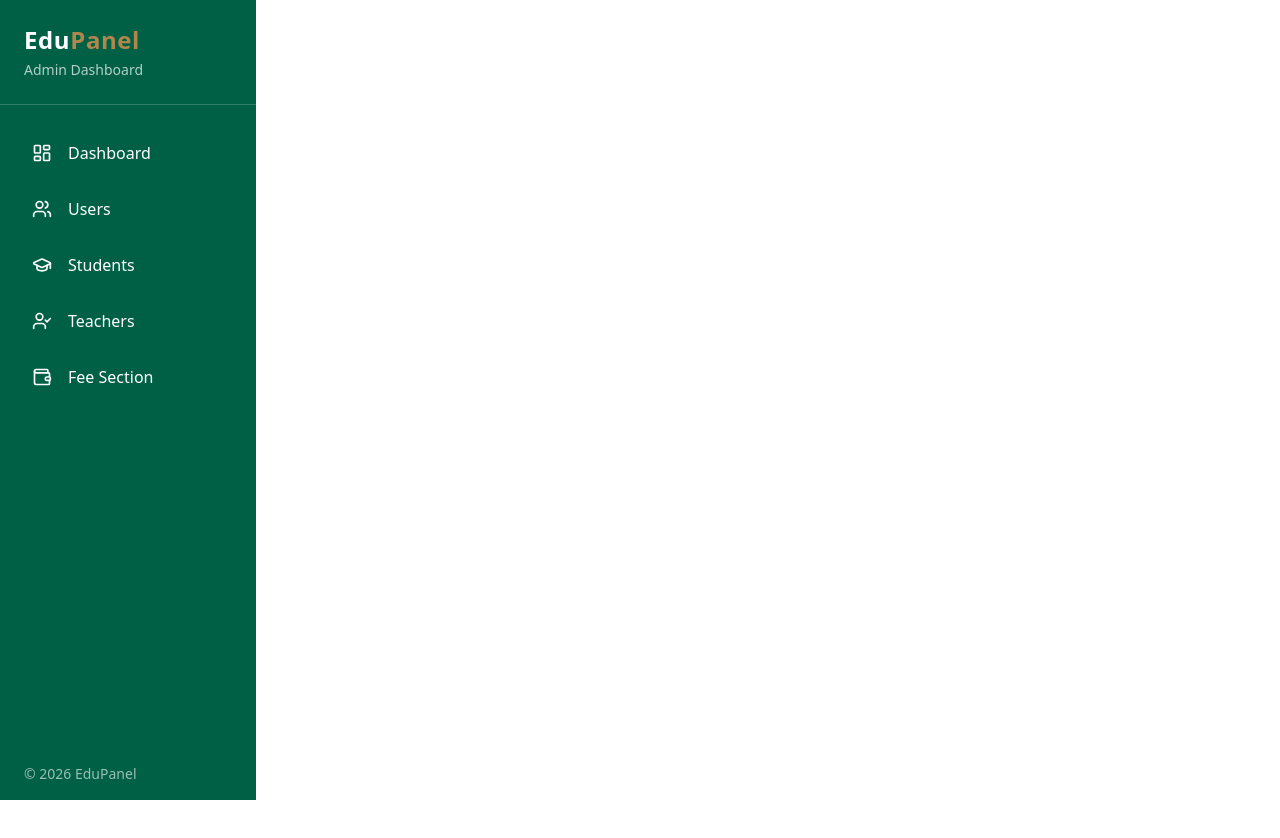
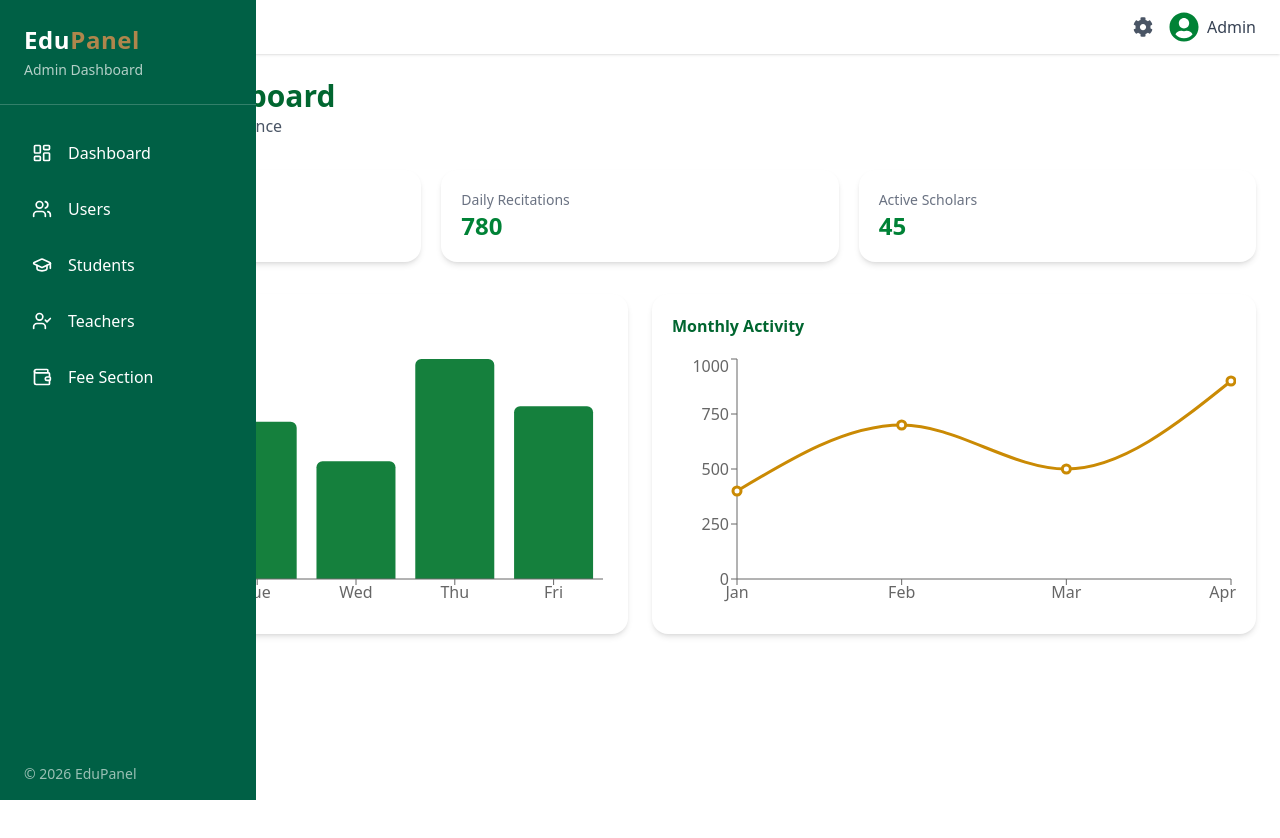
Before and after one commit to MuhmmadShakeel/Alquran-Dashboard, a React (Vite) app: page / in a window 1280 px wide. Shown: the top 838 px of the page. Before the commit the page ends 800 px from the top, so only its background shows below. Built offline with nearby package versions, Linux system fonts and the light colour scheme.

Commit message:
finlupdated

```diff
--- a/src/App.jsx
+++ b/src/App.jsx
@@ -6,12 +6,15 @@ import UserPage from './Components/DashboardPages/UserPage'
 import Teacherpage from './Components/DashboardPages/Teacherpage'
 import FeePage from './Components/DashboardPages/FeePage'
 import DashboardHeadePage from './Components/DashboardPages/DashboardHeadePage'
+import Navbar from './Components/Common/Navbar'
 function App() {
   return (
     <>
       <div>
+        <Navbar/>
       <Sidebar />
           <Routes>
+            <Route path="/" element={<DashboardHeadePage/>} />
             <Route path="/students" element={<StudentPage/>} />
             <Route path="/users" element={<UserPage/>} />
             <Route path="/teachers" element={<Teacherpage/>} />
--- /dev/null
+++ b/src/Components/Common/Navbar.jsx
@@ -0,0 +1,43 @@
+import React from "react";
+import { FaUserCircle, FaCog } from "react-icons/fa";
+
+function Navbar() {
+  return (
+    <nav className="w-full bg-white shadow-sm px-4 sm:px-6 py-3">
+
+      <div className="max-w-7xl mx-auto flex items-center justify-between">
+
+        {/* Left Side – Logo / Title */}
+        <div className="flex items-center gap-2">
+          <span className="text-green-700 font-bold text-lg sm:text-xl">
+            Al-Qur’an
+          </span>
+        </div>
+
+        {/* Right Side – Profile & Settings */}
+        <div className="flex items-center gap-4">
+
+          {/* Settings */}
+          <button
+            className="text-gray-600 hover:text-green-700 transition text-xl"
+            title="Settings"
+          >
+            <FaCog />
+          </button>
+
+          {/* Profile */}
+          <div className="flex items-center gap-2 cursor-pointer">
+            <FaUserCircle className="text-3xl text-green-700" />
+            <span className="hidden sm:block text-gray-700 font-medium">
+              Admin
+            </span>
+          </div>
+
+        </div>
+
+      </div>
+    </nav>
+  );
+}
+
+export default Navbar;
--- a/src/Components/Dashboard/DashboardHead/DashboardHead.jsx
+++ b/src/Components/Dashboard/DashboardHead/DashboardHead.jsx
@@ -27,14 +27,17 @@ const activityData = [
 
 function DashboardHead() {
   return (
-    <div className="bg-green-900 min-h-screen px-4 sm:px-6 py-6 text-white">
+    <div className="min-h-screen px-4 sm:px-6 py-6 bg-transparent">
+
+      {/* Container */}
+      <div className="max-w-7xl mx-auto">
 
         {/* Header */}
         <div className="mb-8 text-center sm:text-left">
-        <h1 className="text-2xl sm:text-3xl font-bold text-yellow-400">
+          <h1 className="text-2xl sm:text-3xl font-bold text-green-800">
             Al-Qur’an Dashboard
           </h1>
-        <p className="text-green-200 text-sm sm:text-base">
+          <p className="text-gray-600 text-sm sm:text-base">
             Knowledge • Reflection • Guidance
           </p>
         </div>
@@ -42,19 +45,19 @@ function DashboardHead() {
         {/* Stats Cards */}
         <div className="grid grid-cols-1 sm:grid-cols-2 lg:grid-cols-3 gap-5 mb-8">
 
-        <div className="bg-green-800 p-5 rounded-2xl shadow-lg text-center sm:text-left">
-          <h3 className="text-sm text-green-200">Total Users</h3>
-          <p className="text-2xl font-bold text-yellow-400">2,450</p>
+          <div className="bg-white p-5 rounded-2xl shadow-md text-center sm:text-left">
+            <h3 className="text-sm text-gray-500">Total Users</h3>
+            <p className="text-2xl font-bold text-green-700">2,450</p>
           </div>
 
-        <div className="bg-green-800 p-5 rounded-2xl shadow-lg text-center sm:text-left">
-          <h3 className="text-sm text-green-200">Daily Recitations</h3>
-          <p className="text-2xl font-bold text-yellow-400">780</p>
+          <div className="bg-white p-5 rounded-2xl shadow-md text-center sm:text-left">
+            <h3 className="text-sm text-gray-500">Daily Recitations</h3>
+            <p className="text-2xl font-bold text-green-700">780</p>
           </div>
 
-        <div className="bg-green-800 p-5 rounded-2xl shadow-lg text-center sm:text-left">
-          <h3 className="text-sm text-green-200">Active Scholars</h3>
-          <p className="text-2xl font-bold text-yellow-400">45</p>
+          <div className="bg-white p-5 rounded-2xl shadow-md text-center sm:text-left">
+            <h3 className="text-sm text-gray-500">Active Scholars</h3>
+            <p className="text-2xl font-bold text-green-700">45</p>
           </div>
 
         </div>
@@ -62,29 +65,33 @@ function DashboardHead() {
         {/* Charts Section */}
         <div className="grid grid-cols-1 lg:grid-cols-2 gap-6">
 
-        {/* Weekly Users */}
-        <div className="bg-white p-4 sm:p-5 rounded-2xl shadow-xl text-black">
-          <h3 className="font-semibold mb-4 text-green-900 text-center sm:text-left">
+          {/* Weekly Users Chart */}
+          <div className="bg-white p-4 sm:p-5 rounded-2xl shadow-md">
+            <h3 className="font-semibold mb-4 text-green-800 text-center sm:text-left">
               Weekly Users
             </h3>
-          <div className="w-full h-[220px] sm:h-[250px]">
+            <div className="w-full h-[220px] sm:h-[260px]">
               <ResponsiveContainer width="100%" height="100%">
                 <BarChart data={usersData}>
                   <XAxis dataKey="name" />
                   <YAxis />
                   <Tooltip />
-                <Bar dataKey="users" fill="#166534" radius={[6, 6, 0, 0]} />
+                  <Bar
+                    dataKey="users"
+                    fill="#15803d"
+                    radius={[6, 6, 0, 0]}
+                  />
                 </BarChart>
               </ResponsiveContainer>
             </div>
           </div>
 
-        {/* Monthly Activity */}
-        <div className="bg-white p-4 sm:p-5 rounded-2xl shadow-xl text-black">
-          <h3 className="font-semibold mb-4 text-green-900 text-center sm:text-left">
+          {/* Monthly Activity Chart */}
+          <div className="bg-white p-4 sm:p-5 rounded-2xl shadow-md">
+            <h3 className="font-semibold mb-4 text-green-800 text-center sm:text-left">
               Monthly Activity
             </h3>
-          <div className="w-full h-[220px] sm:h-[250px]">
+            <div className="w-full h-[220px] sm:h-[260px]">
               <ResponsiveContainer width="100%" height="100%">
                 <LineChart data={activityData}>
                   <XAxis dataKey="name" />
@@ -103,6 +110,8 @@ function DashboardHead() {
           </div>
 
         </div>
+
+      </div>
     </div>
   );
 }
```
Lines whose indentation alone changed are shown as unchanged.
